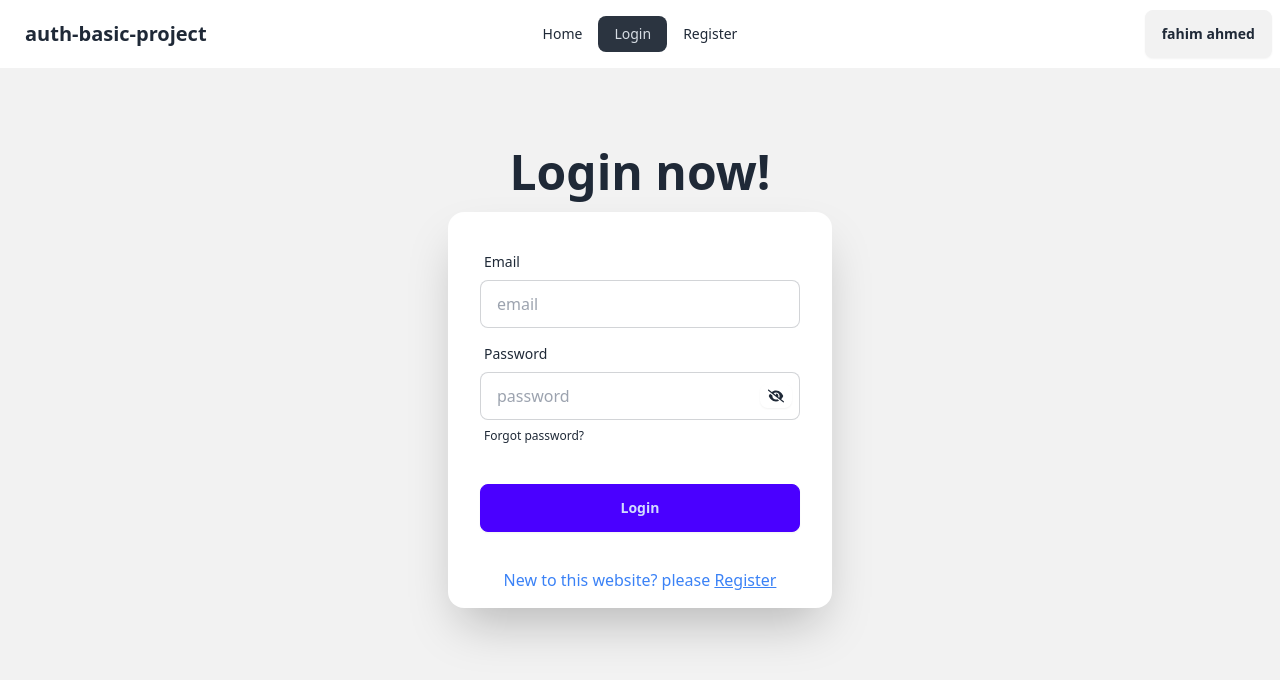
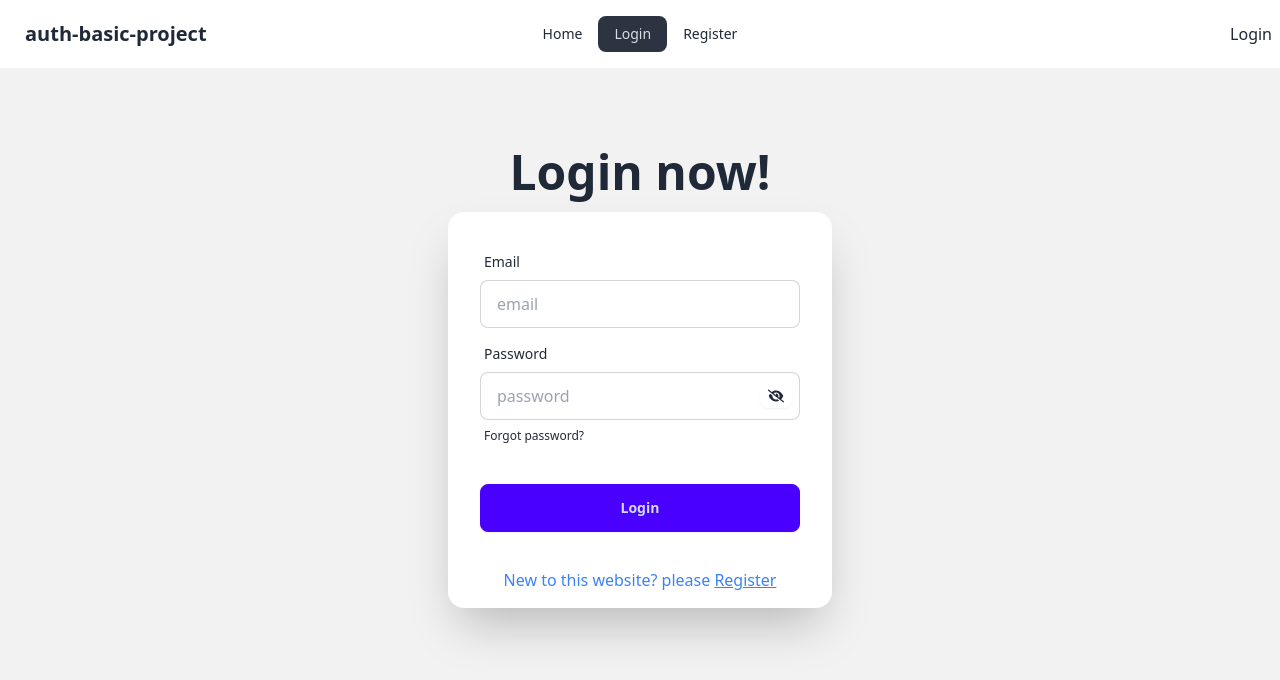
Before and after one commit to fahimprito/auth-basic-project-testing, a React (Vite) app: page /login in a window 1280 px wide. Shown: the top 680 px of the page. Built offline with nearby package versions, Linux system fonts and the light colour scheme; no server answers.

Commit message:
auth stage change observer, sign out user

```diff
--- a/src/conponents/Header/Header.jsx
+++ b/src/conponents/Header/Header.jsx
@@ -1,11 +1,19 @@
 import { useContext } from "react";
-import { NavLink } from "react-router-dom";
+import { Link, NavLink } from "react-router-dom";
 import { AuthContext } from "../../providers/AuthProvider";
 
 
 const Header = () => {
-    const {name} = useContext(AuthContext);
-    console.log(name);
+    const { user, logOutUser } = useContext(AuthContext);
+    console.log(user);
+
+    const handleLogOut = () => {
+        logOutUser()
+            .then(() => {
+                console.log('user sign out successfully')
+            })
+            .catch(error => console.log('ERROR', error.message))
+    }
 
     const links = <>
         <li><NavLink to="/">Home</NavLink></li>
@@ -47,7 +55,15 @@
                     </ul>
                 </div>
                 <div className="navbar-end">
-                    <a className="btn">{name}</a>
+                    {
+                        user ?
+                            <>
+                                <span>{user.email}</span>
+                                <a onClick={handleLogOut} className='btn'>Log Out</a>
+                            </>
+                            :
+                            <Link to="/login">Login </Link>
+                    }
                 </div>
             </div>
 
--- a/src/providers/AuthProvider.jsx
+++ b/src/providers/AuthProvider.jsx
@@ -1,6 +1,6 @@
-import { createContext, useState } from "react";
+import { createContext, useEffect, useState } from "react";
 import PropTypes from 'prop-types';
-import { createUserWithEmailAndPassword, onAuthStateChanged, signInWithEmailAndPassword } from "firebase/auth";
+import { createUserWithEmailAndPassword, onAuthStateChanged, signInWithEmailAndPassword, signOut } from "firebase/auth";
 import { auth } from "../firebase.init";
 
 export const AuthContext = createContext(null);
@@ -16,22 +16,31 @@
         return signInWithEmailAndPassword(auth, email, password);
     }
 
-    // onAuthStateChanged(auth, (currentUser) => {
-    //     if (currentUser) {
-    //         console.log('current User', currentUser);
-    //         setUser(currentUser)
-    //     }
-    //     else{
-    //         console.log('no user logged in');
-    //     }
-    // })
+    const logOutUser = () => {
+        return signOut(auth);
+    }
 
-    const name = "fahim ahmed"
+    useEffect(() => {
+        const unSubscribe = onAuthStateChanged(auth, (currentUser) => {
+            if (currentUser) {
+                console.log('current User', currentUser);
+                setUser(currentUser)
+            }
+            else {
+                console.log('no user logged in');
+            }
+        })
+
+        return () => {
+            unSubscribe();
+        }
+    }, [])
+
     const authInfo = {
-        name,
         user,
         createUser,
         loginUser,
+        logOutUser,
     }
 
     return (
```
